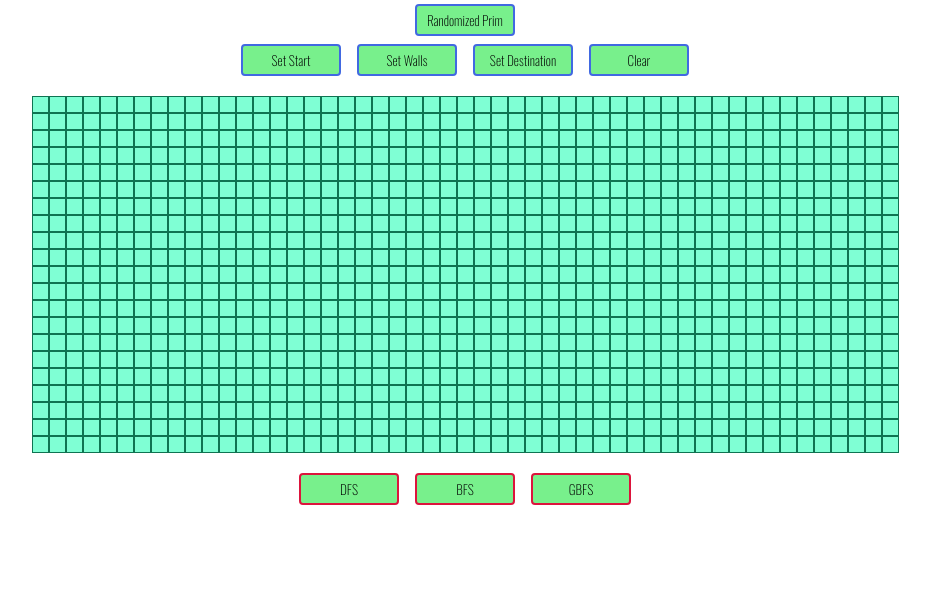
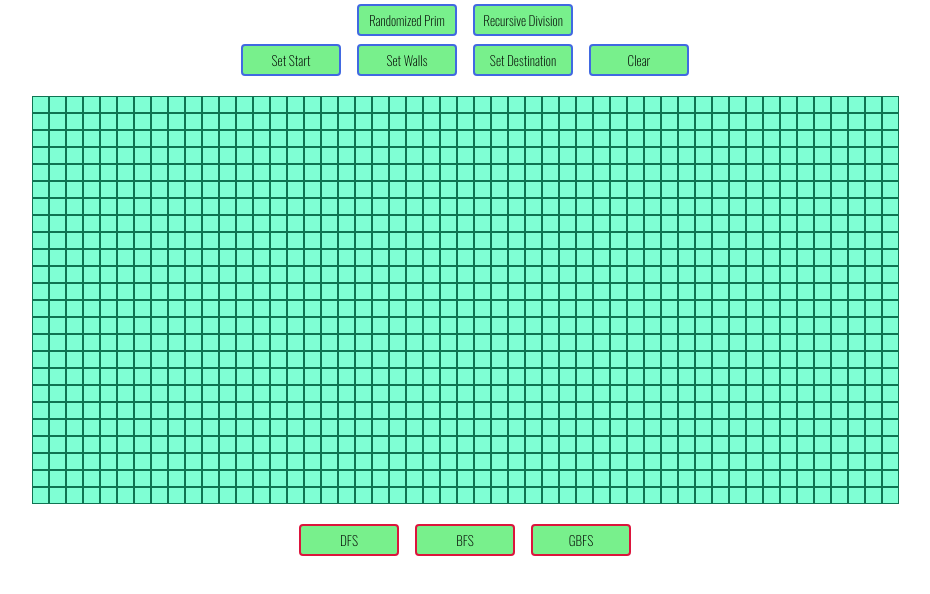
Before and after one commit to brkwok/path-finder, a React (Create React App) app: page / in a window 1280 px wide. Shown: the top 594 px of the page, without its empty margins (175-1105 px from the left). Built offline with nearby package versions, Linux system fonts and the light colour scheme.

Commit message:
Add recursive division algorithm and change dimension constant

```diff
--- a/src/components/Board/Board.js
+++ b/src/components/Board/Board.js
@@ -8,6 +8,7 @@ import { useState } from "react";
 import Algo from "./Algo";
 
 import { RandomizedPrim } from "../../utils/mazeGen/randomizedPrim";
+import { RecursiveDivision } from "../../utils/mazeGen/recursiveDivision";
 
 import { DFS } from "../../utils/dfs";
 import { GreedyBestFirstSearch } from "../../utils/GreedyBestFirstSearch";
@@ -205,7 +206,7 @@ const Board = () => {
 			setTimeout(() => {
 				const boardFilled = board.slice();
 
-				boardFilled[cell.row][cell.col].type = "cell-empty";
+				cell.type = "cell-empty";
 
 				setBoard(boardFilled);
 			}, 20 * i + 1500);
@@ -216,9 +217,49 @@ const Board = () => {
 		}, 20 * seq.length + 1500);
 	};
 
+	const handleRecursiveDivision = async () => {
+		setAlgoRunning(true);
+		let newBoard = board.slice();
+
+		for (let row of newBoard) {
+			for (let cell of row) {
+				cell.type = "cell-empty";
+				cell.visited = false;
+				cell.openWall = false;
+			}
+		}
+
+		await setBoard(newBoard);
+
+		const recDiv = new RecursiveDivision(newBoard);
+		const seq = recDiv.buildMaze();
+
+		seq.forEach((cell, i) => {
+			setTimeout(() => {
+				const boardFilled = board.slice();
+
+				if (cell.type === "cell-wall" && cell.openWall) {
+					cell.type = "cell-empty";
+				} else {
+					cell.type = "cell-wall";
+				}
+
+				setBoard(boardFilled);
+			}, 20 * i);
+		});
+
+		setTimeout(() => {
+			setAlgoRunning(false);
+		}, 20 * seq.length);
+	};
+
 	return (
 		<div onMouseDown={handleMouseDown} onMouseUp={handleMouseUp}>
-			<MazeGen handleRandomizedPrim={handleRandomizedPrim} algoRunning={algoRunning}/>
+			<MazeGen
+				handleRandomizedPrim={handleRandomizedPrim}
+				handleRecursiveDivision={handleRecursiveDivision}
+				algoRunning={algoRunning}
+			/>
 			<GridActions
 				resetBoard={resetBoard}
 				setIsSettingWall={setIsSettingWall}
--- a/src/components/Board/MazeGen.js
+++ b/src/components/Board/MazeGen.js
@@ -1,7 +1,8 @@
-const MazeGen = ({ handleRandomizedPrim, algoRunning }) => {
+const MazeGen = ({ handleRandomizedPrim, handleRecursiveDivision, algoRunning }) => {
 	return (
 		<div className="maze-gen-container">
 			<button onClick={handleRandomizedPrim} disabled={algoRunning}>Randomized Prim</button>
+			<button onClick={handleRecursiveDivision} disabled={algoRunning}>Recursive Division</button>
 		</div>
 	);
 };
--- a/src/utils/Cell.js
+++ b/src/utils/Cell.js
@@ -7,5 +7,6 @@ export class DefaultCell {
 		this.parent = null;
 		this.opac = 1;
 		this.visited = false;
+		this.openWall = false;
 	}
 }
--- a/src/utils/constants.js
+++ b/src/utils/constants.js
@@ -1,4 +1,4 @@
-export const ROWS = 21;
+export const ROWS = 24;
 export const COLS = 51;
 
 export const DELAY = 30;
--- /dev/null
+++ b/src/utils/helper/mazeBuilderHelper.js
@@ -0,0 +1,22 @@
+export const getRandomEvenInt = (mn, mx) => {
+	const minCeil = Math.ceil(mn / 2);
+	const maxFloor = Math.floor(mx / 2);
+
+	return Math.floor(Math.random() * (maxFloor - minCeil) + minCeil) * 2;
+};
+
+export const getRandomOddInt = (mn, mx) => {
+  mn = mn % 2 === 0 ? mn + 1 : mn;
+
+  const numOdds = Math.floor((mx - mn) / 2) + 1;
+
+  const randomIndex = Math.floor(Math.random() * numOdds);
+
+  const randomOddInt = mn + 2 * randomIndex;
+
+	return randomOddInt;
+};
+
+export const getRandomInt = (mn, mx) => {
+	return Math.floor(Math.random() * (mx - mn));
+};
--- /dev/null
+++ b/src/utils/mazeGen/recursiveDivision.js
@@ -0,0 +1,94 @@
+import { ROWS, COLS } from "../constants";
+import {
+	getRandomEvenInt,
+	getRandomInt,
+	getRandomOddInt,
+} from "../helper/mazeBuilderHelper";
+
+// doesn't use recursion, but helps visualize what the algorithm would do
+export class RecursiveDivision {
+	constructor(board) {
+		this.board = board;
+	}
+
+	buildMaze() {
+		const pathSeq = [];
+		// stack for min max information and cell location
+		// holds array for minRow, maxRow, minCol, maxCol
+		const stack = [[0, ROWS, 0, COLS]];
+
+		while (stack.length > 0) {
+			const [minRow, maxRow, minCol, maxCol] = stack.pop();
+
+			if (maxRow - minRow < 3 || maxCol - minCol < 3) {
+				continue;
+			}
+
+			const randomRow = getRandomEvenInt(minRow, maxRow);
+			const randomCol = getRandomEvenInt(minCol, maxCol);
+
+			for (let i = minRow; i < maxRow; i++) {
+				const cell = this.board[i][randomCol];
+				pathSeq.push(cell);
+			}
+
+			for (let i = minCol; i < maxCol; i++) {
+				const cell = this.board[randomRow][i];
+				pathSeq.push(cell);
+			}
+
+			const openWall = [];
+
+			// opening up 3 holes on the wall
+			if (minRow < randomRow) {
+				const row = getRandomOddInt(minRow, randomRow);
+				const cell = this.board[row][randomCol];
+				cell.openWall = true;
+				openWall.push(cell);
+			}
+
+			if (randomRow < maxRow) {
+				let row = getRandomOddInt(randomRow, maxRow);
+
+				if (row === ROWS) row -= 2;
+				const cell = this.board[row][randomCol];
+				cell.openWall = true;
+				openWall.push(cell);
+			}
+
+			if (minCol < randomCol) {
+				const col = getRandomOddInt(minCol, randomCol);
+				const cell = this.board[randomRow][col];
+				cell.openWall = true;
+				openWall.push(cell);
+			}
+
+			if (randomCol < maxCol) {
+				let col = getRandomOddInt(randomCol, maxCol);
+
+				if (col === COLS) col -= 2;
+				const cell = this.board[randomRow][col];
+				cell.openWall = true;
+				openWall.push(cell);
+			}
+
+			if (openWall.length === 4) {
+				const cell = openWall.splice(getRandomInt(0, 4), 1);
+				cell[0].openWall = false;
+			}
+
+			pathSeq.push(...openWall);
+
+			// quad 1
+			stack.push([minRow, randomRow, randomCol + 1, maxCol]);
+			// quad 2
+			stack.push([minRow, randomRow, minCol, randomCol]);
+			// quad 3
+			stack.push([randomRow + 1, maxRow, minCol, randomCol]);
+			// quad 4
+			stack.push([randomRow + 1, maxRow, randomCol + 1, maxCol]);
+		}
+
+		return pathSeq;
+	}
+}
```
